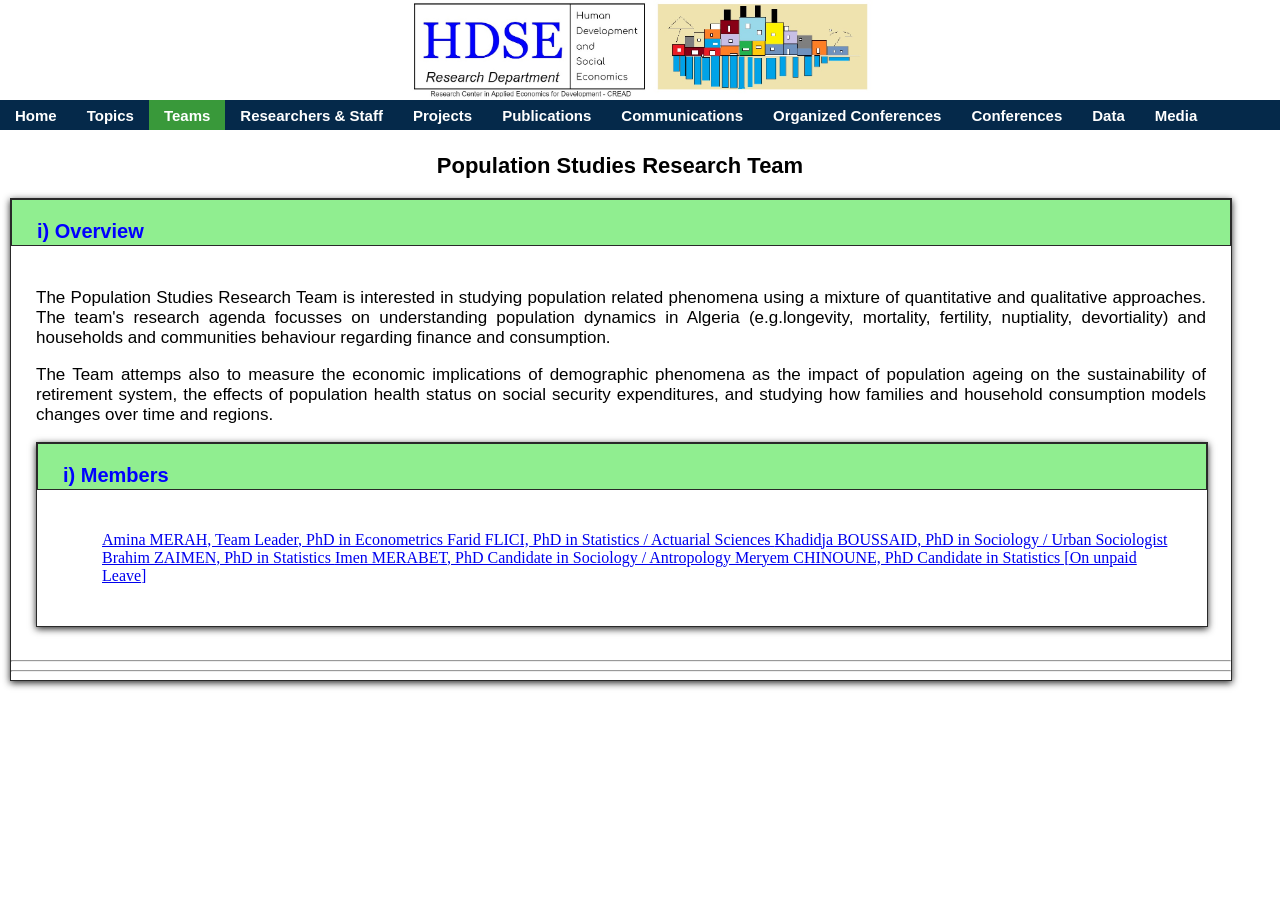
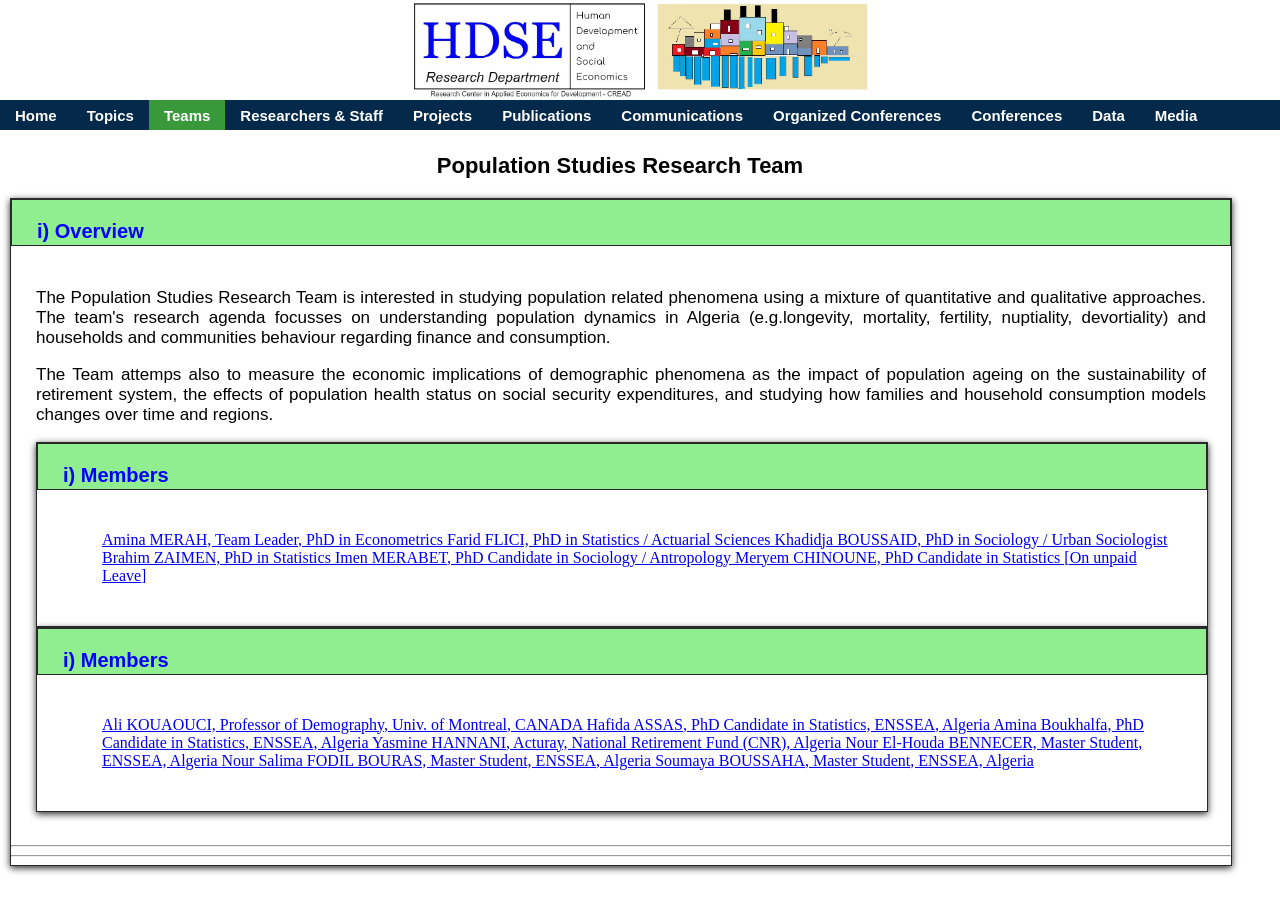
Before and after one commit to Farid-FLICI/farid-flici.github.io, a Jekyll site: the page ps.html, which Jekyll copies as it is, in a window 1280 px wide. Built offline with Jekyll 4.4.1, drawn with Linux system fonts in a browser that asks for light colours.

Commit message:
Update ps.html

```diff
--- a/ps.html
+++ b/ps.html
@@ -82,6 +82,22 @@ ul.topnav li.right {float: right;}
 
   </div >
   </div>
+
+      <div class="container">
+      <div class="header2"><h3> i) Members </h3></div>
+ <div class="mainbody">
+   <ul>
+     <il> <a href="alikouaouci.html"> Ali KOUAOUCI, Professor of Demography, Univ. of Montreal, CANADA </a></il>
+     <il> <a href="hafidaassas.html"> Hafida ASSAS, PhD Candidate in Statistics, ENSSEA, Algeria       </a></il>
+     <il> <a href="aminaboukhalfa.html"> Amina Boukhalfa, PhD Candidate in Statistics, ENSSEA, Algeria </a></il>
+     <il> <a href="yasminehannani.html"> Yasmine HANNANI, Acturay, National Retirement Fund (CNR), Algeria </a></il>
+     <il> <a href="nourelhoudabennecer.html"> Nour El-Houda BENNECER, Master Student, ENSSEA, Algeria </a></il>
+     <il> <a href="noursalimafodilbouras.html"> Nour Salima FODIL BOURAS, Master Student, ENSSEA, Algeria </a></il>
+     <il> <a href="soumayaboussaha.html"> Soumaya BOUSSAHA, Master Student, ENSSEA, Algeria </a></il>
+   </ul>
+  </div >
+     </div>
+
 </div>
 
 <hr>
```
